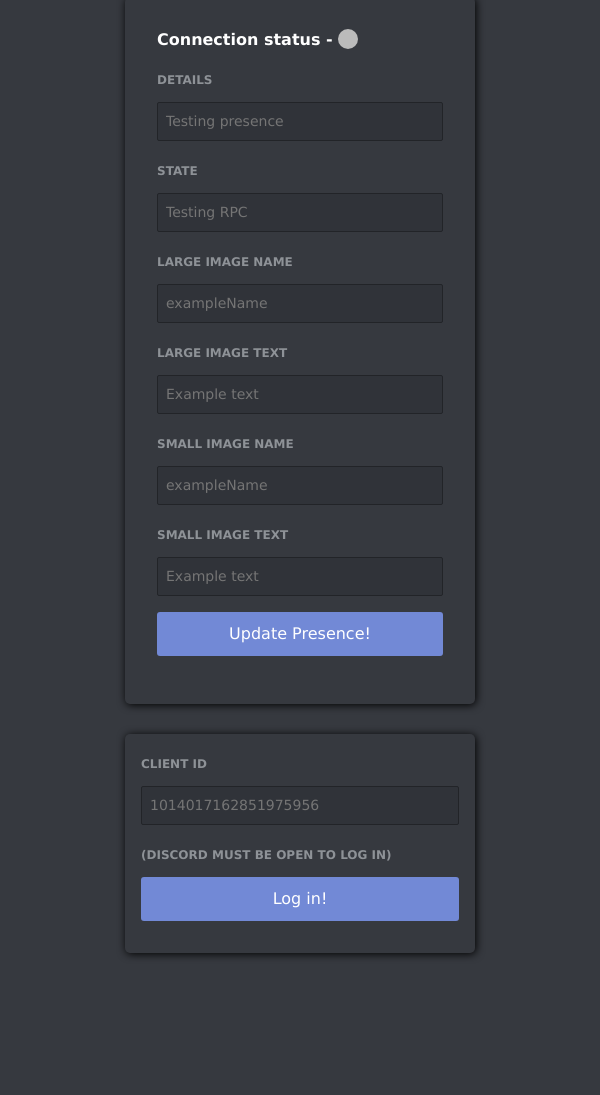
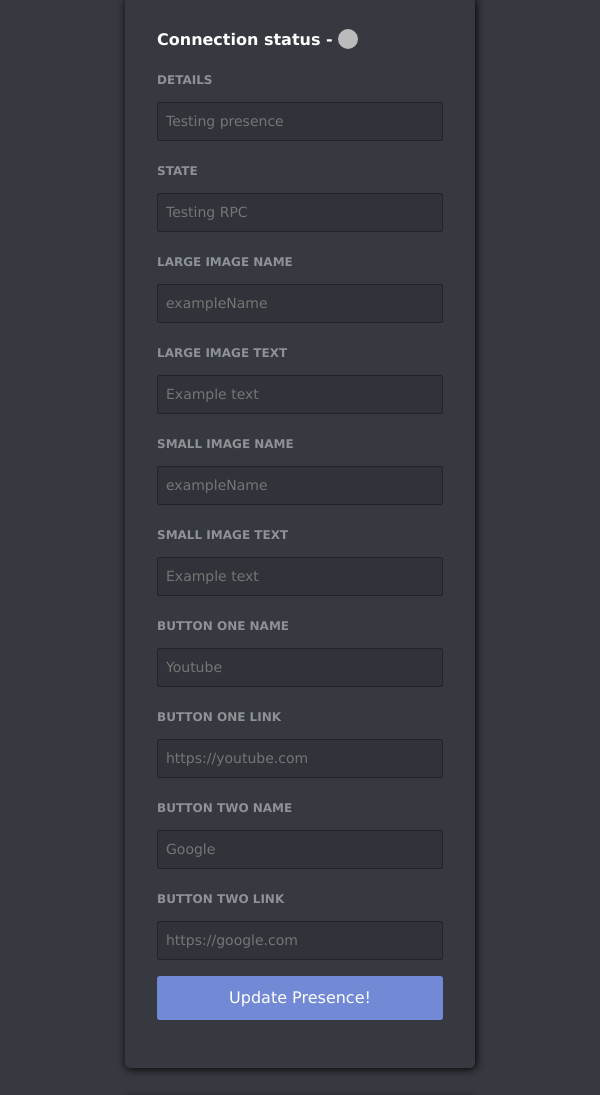
Before and after one commit to RakiDev/ERP, an Electron app: page src/index.html in a window 600 px wide. Shown: the part 195-1290 px from the top of the page. Before the commit the page ends 1178 px from the top, so only its background shows below. Drawn offline with nearby package versions, Linux system fonts and the light colour scheme; no server answers.

Commit message:
added buttons

```diff
--- a/src/index.html
+++ b/src/index.html
@@ -43,7 +43,7 @@
 
         <div class="form__group">
           <label for="smallImageKey">Small image name</label>
-            <input type="text" id="smallImageKey" placeholder="exampleName"/>
+          <input type="text" id="smallImageKey" placeholder="exampleName"/>
         </div>
 
         <div class="form__group">
@@ -51,6 +51,25 @@
           <input type="text" id="smallImageText" placeholder="Example text"/>
         </div>
 
+        <div class="form__group">
+          <label for="buttonOneName">Button one name</label>
+          <input type="text" id="buttonOneName" placeholder="Youtube">
+        </div>
+
+        <div class="form__group">
+          <label for="buttonOneLink">Button one link</label>
+          <input type="url" id="buttonOneLink" placeholder="https://youtube.com" pattern="https://.*">
+        </div>
+
+        <div class="form__group">
+          <label for="buttonTwoName">Button two name</label>
+          <input type="text" id="buttonTwoName" placeholder="Google">
+        </div>
+
+        <div class="form__group">
+          <label for="buttonTwoLink">Button two link</label>
+          <input type="url" id="buttonTwoLink" placeholder="https://google.com" pattern="https://.*">
+        </div>
 
         <div class="form__group">
           <input class="btn" id="btnLogin" type="button" value="Update Presence!" />
--- a/src/styles.css
+++ b/src/styles.css
@@ -124,7 +124,8 @@ label span {
 }
 
 input[type="text"],
-input[type="password"] {
+input[type="password"],
+input[type="url"] {
   background-color: #303339;
   border: 1px solid #222428;
   width: 100%;
```
Also changed, not shown: src/main.js (+16 -12 lines).
